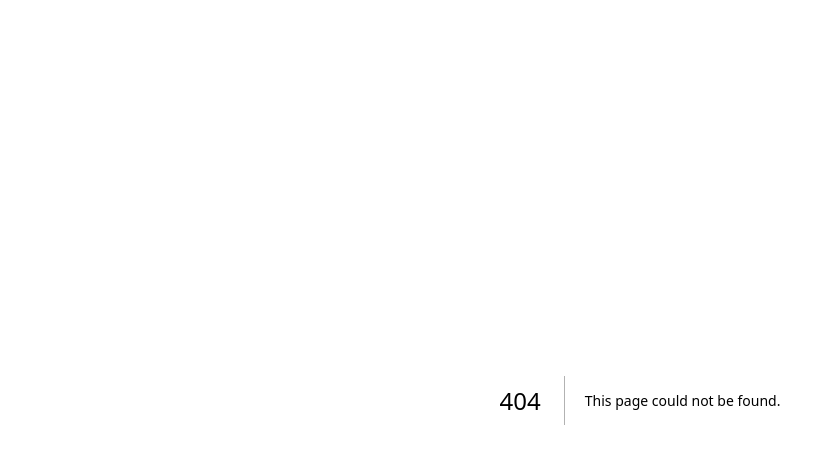
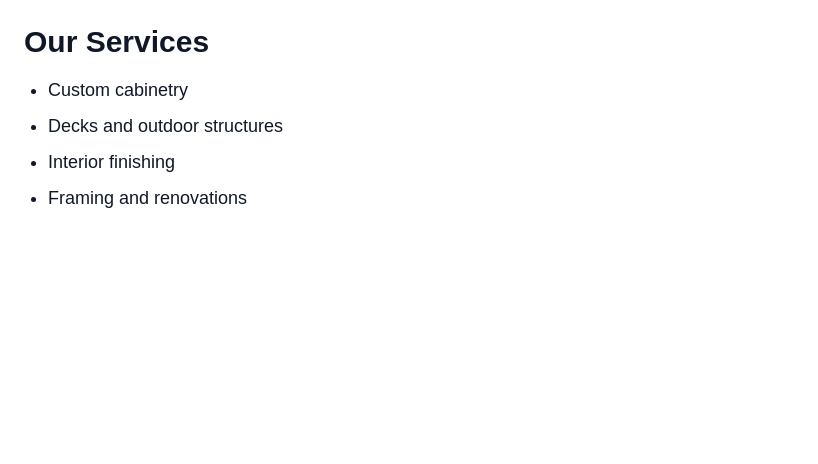
Before and after one commit to Damo1975/Chanem-Carpentry, a Next.js app in the folder chanem-carpentry/: page /services in a window 1280 px wide. Before the commit this address had no page. Shown: the top 464 px of the page, without its empty margins (0-818 px from the left). Built offline with nearby package versions, Linux system fonts and the light colour scheme.

Commit message:
Add About, Services, Gallery, and Thank You pages

```diff
--- /dev/null
+++ b/chanem-carpentry/pages/_app.js
@@ -0,0 +1,5 @@
+import '../styles/globals.css';
+
+export default function App({ Component, pageProps }) {
+  return <Component {...pageProps} />;
+}
--- /dev/null
+++ b/chanem-carpentry/pages/about.jsx
@@ -0,0 +1,10 @@
+export default function About() {
+  return (
+    <main className="min-h-screen p-6 bg-white text-gray-900">
+      <h1 className="text-3xl font-bold mb-4">About Us</h1>
+      <p className="text-lg max-w-2xl">
+        At Chanem Carpentry, we take pride in delivering quality craftsmanship with over 20 years of experience in custom woodwork, renovations, and new builds across Western Canada.
+      </p>
+    </main>
+  );
+}
--- /dev/null
+++ b/chanem-carpentry/pages/gallery.jsx
@@ -0,0 +1,8 @@
+export default function Gallery() {
+  return (
+    <main className="min-h-screen p-6 bg-white text-gray-900">
+      <h1 className="text-3xl font-bold mb-4">Project Gallery</h1>
+      <p className="text-lg">Photos coming soon! Check back to see some of our best work.</p>
+    </main>
+  );
+}
--- a/chanem-carpentry/pages/index.jsx
+++ b/chanem-carpentry/pages/index.jsx
@@ -14,3 +14,10 @@ export default function Home() {
     </main>
   );
 }
+<nav className="flex space-x-4 mb-6">
+  <a href="/" className="text-blue-600 hover:underline">Home</a>
+  <a href="/about" className="text-blue-600 hover:underline">About</a>
+  <a href="/services" className="text-blue-600 hover:underline">Services</a>
+  <a href="/gallery" className="text-blue-600 hover:underline">Gallery</a>
+  <a href="/contact" className="text-blue-600 hover:underline">Contact</a>
+</nav>
--- /dev/null
+++ b/chanem-carpentry/pages/services.jsx
@@ -0,0 +1,13 @@
+export default function Services() {
+  return (
+    <main className="min-h-screen p-6 bg-white text-gray-900">
+      <h1 className="text-3xl font-bold mb-4">Our Services</h1>
+      <ul className="list-disc pl-6 space-y-2 text-lg">
+        <li>Custom cabinetry</li>
+        <li>Decks and outdoor structures</li>
+        <li>Interior finishing</li>
+        <li>Framing and renovations</li>
+      </ul>
+    </main>
+  );
+}
```
